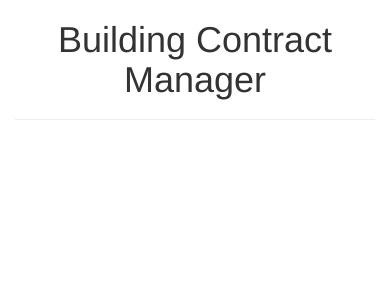
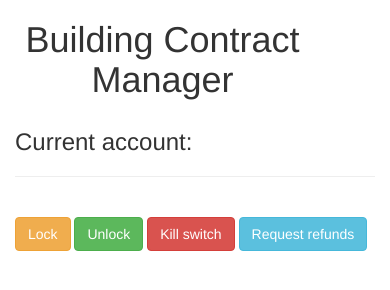
Before and after one commit to berlanga87/eth-building, a website: page src/index.html in a window 390 px wide. Drawn offline with nearby package versions, Linux system fonts and the light colour scheme.

Commit message:
Add account and buttons in HTML headea

```diff
--- a/src/index.html
+++ b/src/index.html
@@ -14,11 +14,27 @@
   <body>
     <div class="container">
       <div class="row">
-        <div class="col-xs-12 col-sm-8 col-sm-push-2">
+
+        <div class="col-xs-10 col-sm-8 col-sm-push-2">
           <h1 class="text-center">Building Contract Manager</h1>
-          <hr/>
-          <br/>
+          <!-- <hr/>
+          <br/> -->
         </div>
+      </div>
+      <div class="row">
+          <div class="col-lg-6 col-sm-6 col-sm-push-2">
+            <h3> Current account: <h4><span class="current-account"></span></h4></h3>
+              <hr/>
+              <br/>
+          </div>
+          <div class="col-lg-6 col-sm-2 col-sm-push-2">
+            <button type="button" class="btn btn-warning">Lock</button>
+            <button type="button" class="btn btn-success">Unlock</button>
+            <button type="button" class="btn btn-kill btn-danger">Kill switch</button>
+            <button type="button" class="btn btn-refund btn-info">Request refunds</button>
+            <br/>
+          </div>
+
       </div>
 
       <div id="unitsRow" class="row">
@@ -36,9 +52,9 @@
             <br/><br/>
             <strong>Price</strong>: <span class="unit-price"></span><br/>
             <strong>Owner</strong>: <span class="unit-owner"></span><br/>
-            <button class="btn btn-default btn-buy" type="button" data-id="0">Buy</button>
-            <button class="btn btn-default btn-list" type="button" data-id="0">List</button>
-            <button class="btn btn-default btn-unlist" type="button" data-id="0">Unlist</button>
+            <button class="btn btn-primary btn-buy" type="button" data-id="0">Buy</button>
+            <button class="btn btn-info btn-list" type="button" data-id="0">List</button>
+            <button class="btn btn-warning btn-unlist" type="button" data-id="0">Unlist</button>
           </div>
         </div>
       </div>
```
